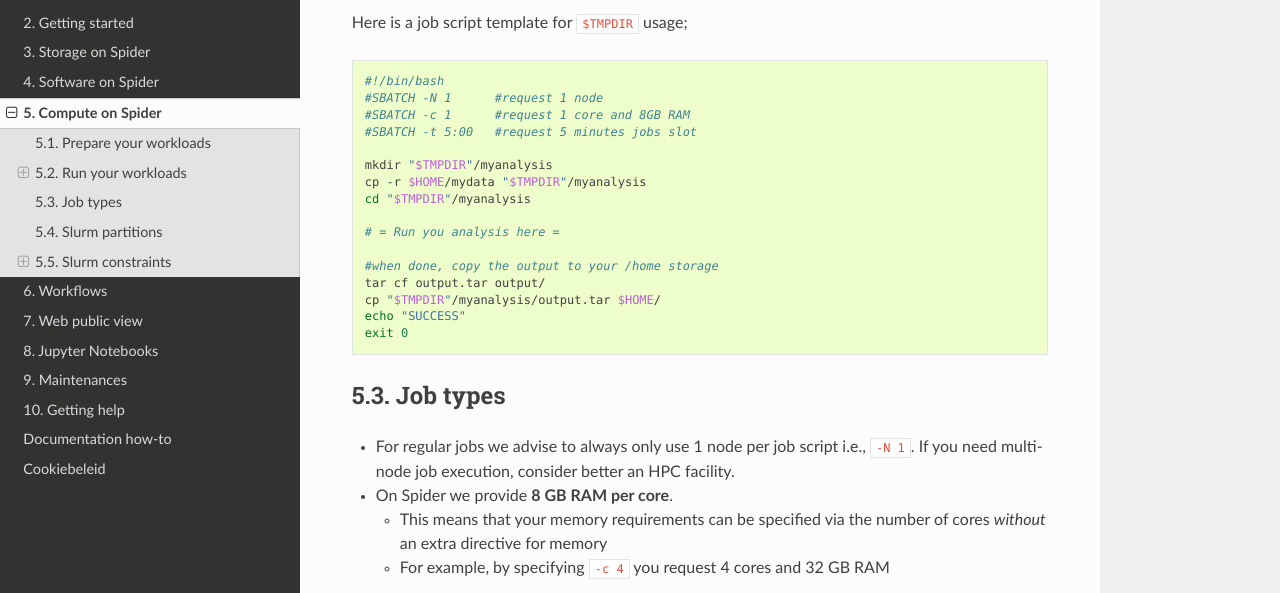
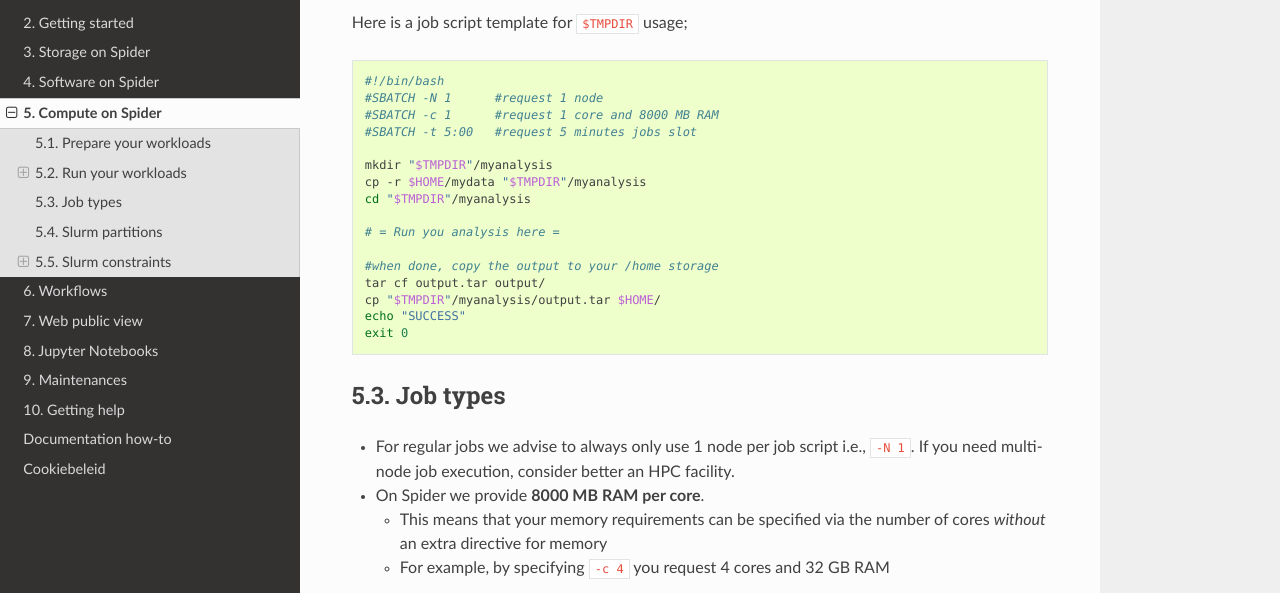
Before and after one commit to sara-nl/spiderdocs, a Sphinx documentation site: the page built from source/Pages/compute_on_spider.rst, in a window 1280 px wide and 900 px high, scrolled down 2843 px. Shown: the part 152-745 px from the top of the window. Built offline with Sphinx 7.4.7 and the Read the Docs theme 2.0.0, drawn with Linux system fonts in a browser that asks for light colours; some of the changed text lies outside the part shown.

Commit message:
Update compute_on_spider.rst

```diff
--- a/source/Pages/compute_on_spider.rst
+++ b/source/Pages/compute_on_spider.rst
@@ -53,7 +53,7 @@ the following attributes:
 SBATCH directive      Functionality         Usage example
 ==================    ===================   =================
 ``-N <number>``       the number of nodes   ``#SBATCH -N 1`` (the job will run on a single node)
-``-c <number>``       the number of cores   ``#SBATCH -c 2`` (the job will use 2 cores couple to 16GB memory)
+``-c <number>``       the number of cores   ``#SBATCH -c 2`` (the job will use 2 cores couple to 16000 MB memory)
 ``-t HH:MM:SS``       the wall-clock time   ``#SBATCH -t=1:00:00`` (the job will run max for 1 hour)
 ``-p <partition>``    partition selection   ``#SBATCH -p normal`` (the job will run max for 120 hours)
 ``-p <partition>``    partition selection   ``#SBATCH -p infinite`` (the job will run max for 720 hours)
@@ -160,7 +160,7 @@ Here is a job script template for ``$TMPDIR`` usage;
 
    #!/bin/bash
    #SBATCH -N 1      #request 1 node
-   #SBATCH -c 1      #request 1 core and 8GB RAM
+   #SBATCH -c 1      #request 1 core and 8000 MB RAM
    #SBATCH -t 5:00   #request 5 minutes jobs slot
 
    mkdir "$TMPDIR"/myanalysis
@@ -183,7 +183,7 @@ Job types
 =========
 
 * For regular jobs we advise to always only use 1 node per job script i.e., ``-N 1``. If you need multi-node job execution, consider better an HPC facility.
-* On Spider we provide **8 GB RAM per core**.
+* On Spider we provide **8000 MB RAM per core**.
 
   * This means that your memory requirements can be specified via the number of cores *without* an extra directive for memory
   * For example, by specifying ``-c 4`` you request 4 cores and 32 GB RAM
```
